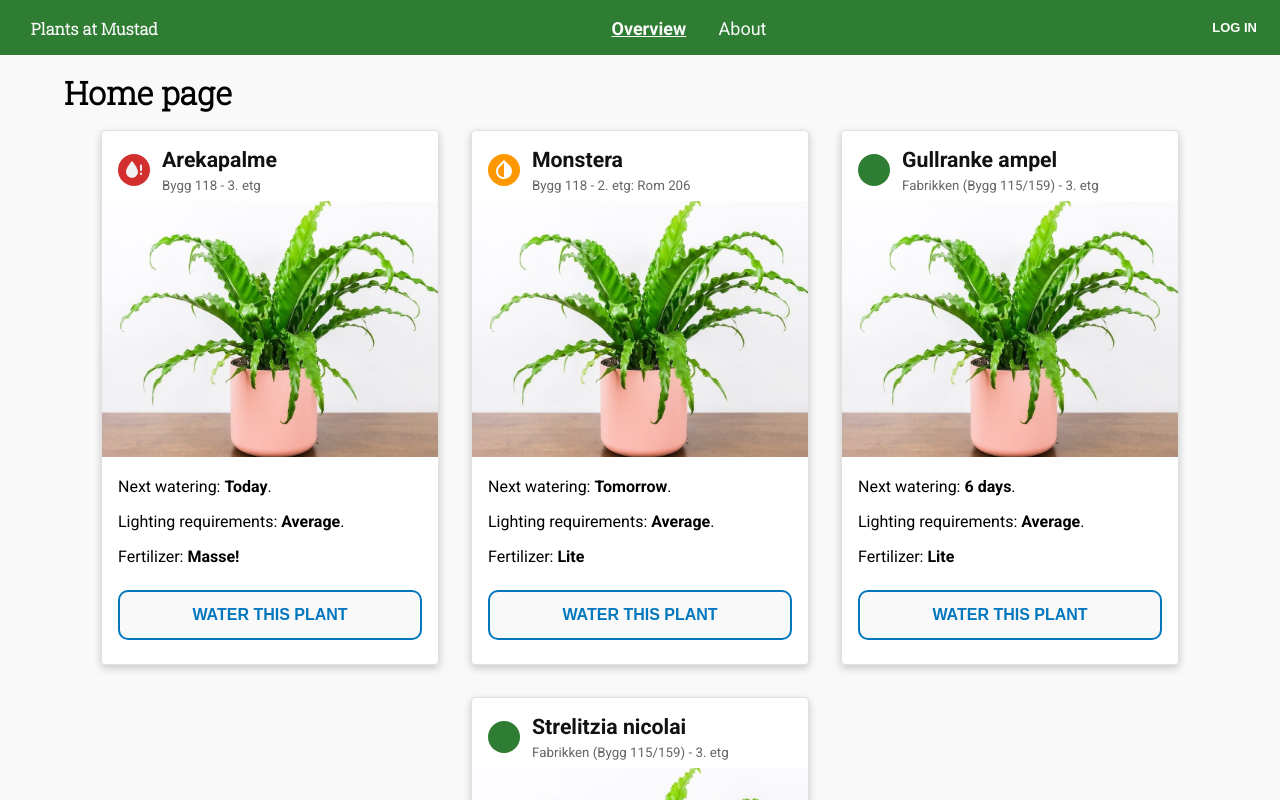
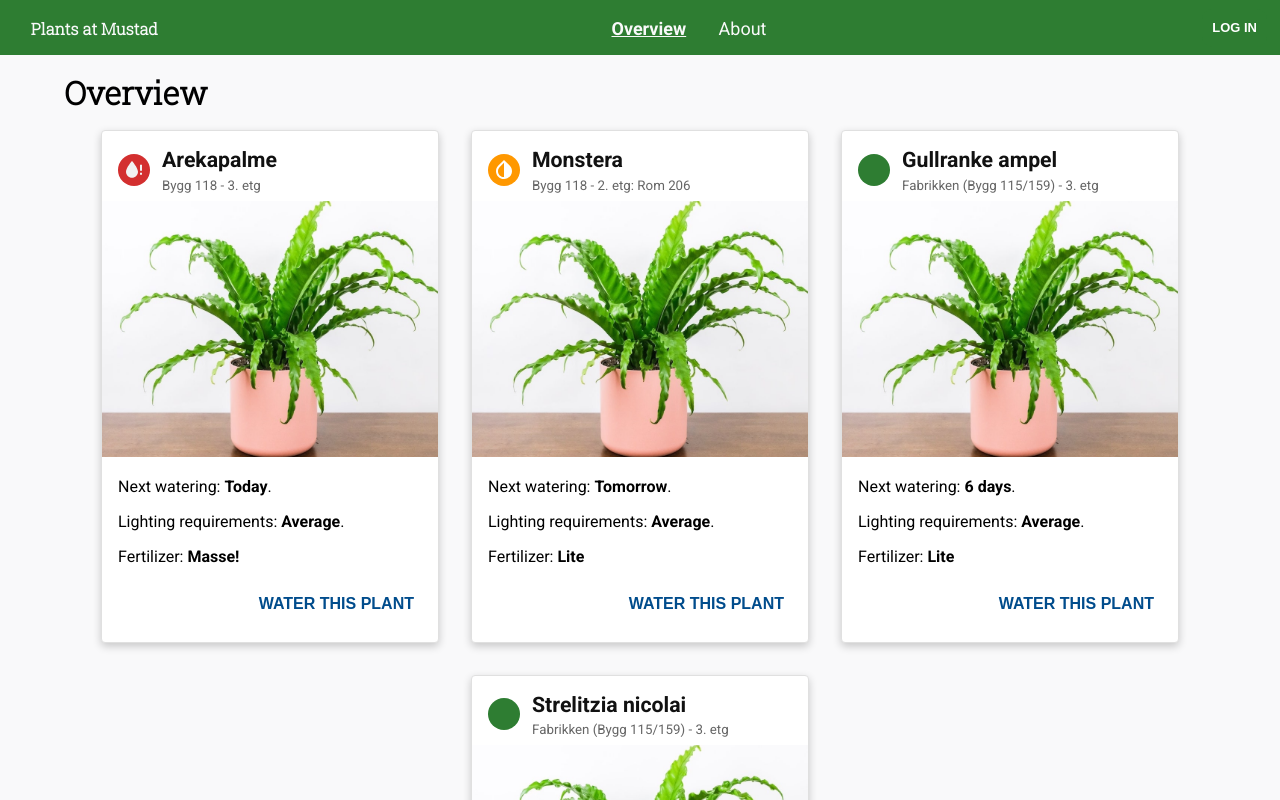
Before and after one commit to Webproject-exam/frontend, a React (Create React App) app: page / in a window 1280 px wide. Shown: the top 800 px of the page. Built offline with nearby package versions, Linux system fonts and the light colour scheme.

Commit message:
add text-only button variant

```diff
--- a/src/App.js
+++ b/src/App.js
@@ -53,7 +53,7 @@ class App extends Component {
                     <LogInForm />
                   </Route>
                   <Route exact path="/">
-                    <h1>Home page</h1>
+                    <h1>Overview</h1>
                     <PlantList/>
                   </Route>
                   <Route exact path="/about">
--- a/src/components/Button/Button.css
+++ b/src/components/Button/Button.css
@@ -10,8 +10,8 @@
     text-transform: uppercase;
 
     /* Box model */
-    box-sizing: border-box;
-    margin: 8px 0;
+    /* box-sizing: border-box; */
+    margin: .5rem 0;
     padding: .9em 0;
 
     /* Visual */
@@ -114,6 +114,30 @@
 }
 
 /*
+* BUTTONS TEXT-ONLY
+*/
+
+.text-only {
+    background-color: transparent;
+    color: var(--sDark);
+    padding: .5rem;
+    margin: 0 0 0 auto;
+    display: block;
+    min-height: 44px;
+    transition: .05s;
+}
+
+.text-only:enabled:hover {
+    text-decoration: underline;
+    box-shadow: unset;
+}
+
+.text-only:active {
+    transform: translateY(2px);
+    filter: saturate(175%);
+}
+
+/*
 * BUTTONS SIZING
 */
 
@@ -125,3 +149,7 @@
     width: 49%;
     /* better for flex */
 }
+
+.no-size {
+    width: unset;
+}
--- a/src/components/Button/Button.jsx
+++ b/src/components/Button/Button.jsx
@@ -56,14 +56,16 @@ Button.propTypes = {
      * 'full' takes 100% of the parent's container's width.
      *
      * 'half' takes 49% of the parent's container's width (Great for button side-by-side).
+     *
+     * 'auto' removes the width from the CSS
     */
-    size: PropTypes.oneOf(['full', 'half']),
+    size: PropTypes.oneOf(['full', 'half', 'auto']),
 
     /** The type of the button (HTML type attribute). */
     type: PropTypes.oneOf(['button', 'submit', 'reset']),
 
     /** The variant of the button changes the color. */
-    variant: PropTypes.oneOf(['primary', 'secondary', 'secondary-outlined', 'danger', 'danger-outlined']).isRequired,
+    variant: PropTypes.oneOf(['primary', 'secondary', 'secondary-outlined', 'danger', 'danger-outlined', 'text-only']).isRequired,
 }
 
 export default Button;
--- a/src/components/PlantListItem/PlantListItem.css
+++ b/src/components/PlantListItem/PlantListItem.css
@@ -24,10 +24,6 @@
     margin-right: -1rem;
     object-fit: cover;
     max-height: 16rem;
-}
-
-.plant-container button {
-        margin-right: 1em;
 }
 
 .status-circle {
--- a/src/components/PlantListItem/PlantListItem.jsx
+++ b/src/components/PlantListItem/PlantListItem.jsx
@@ -34,7 +34,7 @@ function PlantListItem({ plant }) {
             <p>Next watering: <b>{plant.next_watering}</b>.</p>
             <p>Lighting requirements: <b>{plant.lighting_requirements}</b>.</p>
             <p>Fertilizer: <b>{plant.fertilizer}</b></p>
-            <Button variant="secondary-outlined" label="water this plant" />
+            <Button variant="text-only" label="water this plant" size="auto"/>
         </div>
     </li>)
 }
```
Lines whose indentation alone changed are shown as unchanged.
